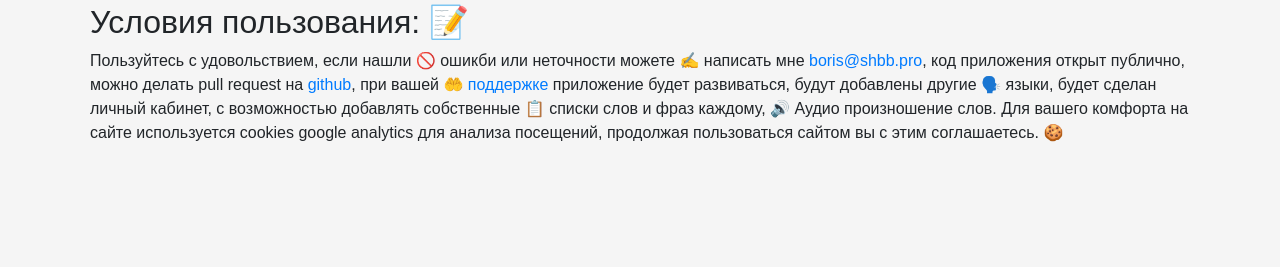
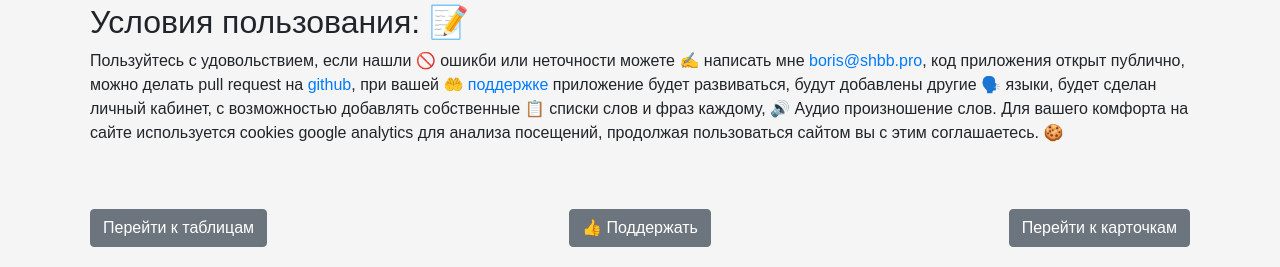
Before and after one commit to borborich/flipcards, a PHP site: page / in a window 1280 px wide. Shown: the part 1065-1332 px from the top of the page. Before the commit the page ends 1207 px from the top, so only its background shows below. Run offline with PHP 8.4, Linux system fonts and the light colour scheme; data that the repository does not hold is empty.

Commit message:
мета описание

```diff
--- a/index.php
+++ b/index.php
@@ -3,6 +3,23 @@
 <head>
     <meta charset="UTF-8">
     <meta name="viewport" content="width=device-width, initial-scale=1.0">
+    <title>Добро пожаловать!</title>
+    <!-- Мета-описание -->
+    <meta name="title" content="Заговорить на итальянском">
+    <meta name="description" content="Простое приложение выучивания базовых итальянских слов для легкого вхождения в язык">
+    <!-- Теги -->
+    <meta name="keywords" content="итальянский, слова, учеба, иностранный язык, изучение, Петров, Полиглот">
+    <!-- Изображения -->
+    <meta property="og:image" content="img/favicon.png">
+    <meta property="twitter:image" content="img/favicon.png">
+    <!-- Иконки для установки на устройства -->
+    <!-- iOS -->
+    <link rel="apple-touch-icon" sizes="180x180" href="img/favicon.png">
+    <!-- Android -->
+    <link rel="icon" type="image/png" sizes="192x192" href="img/favicon.png">
+    <!-- Favicon -->
+    <link rel="icon" type="image/png" sizes="32x32" href="img/favicon.png">
+
     <title>Добро пожаловать!</title>
     <link href="css/bootstrap.min.css" rel="stylesheet">
     <link rel="stylesheet" href="css/style.css">
@@ -54,7 +71,19 @@
         <p>Пользуйтесь с удовольствием, если нашли 🚫 ошикби или неточности можете ✍️ написать мне <a href="mailto:boris@shbb.pro">boris@shbb.pro</a>, код приложения открыт публично, можно делать pull request на <a href="https://github.com/borborich/flipcards">github</a>, при вашей 🤲 <a href="donate.php">поддержке</a> приложение будет развиваться, будут добавлены другие 🗣️ языки, будет сделан личный кабинет, с возможностью добавлять собственные 📋 списки слов и фраз каждому, 🔊 Аудио произношение слов. Для вашего комфорта на сайте используется cookies google analytics для анализа посещений, продолжая пользоваться сайтом вы с этим соглашаетесь. 🍪</p>
     </div>
 
-
+    <div class="container mt-2">
+        <div class="row">
+            <div class="col text-left">
+                <a href="table.php" class="btn btn-secondary">Перейти к таблицам</a>
+            </div>
+            <div class="col text-center">
+                <a href="donate.php" class="btn btn-secondary">👍 Поддержать</a>
+            </div>
+            <div class="col text-right">
+                <a href="cards.php" class="btn btn-secondary">Перейти к карточкам</a>
+            </div>
+        </div>
+    </div>
     <script src="js/script.js"></script>
 </body>
 </html>
```
Also changed, not shown: cards.php (+15 -0 lines), donate.php (+15 -0 lines), table.php (+15 -0 lines), img/favicon.png (added).
